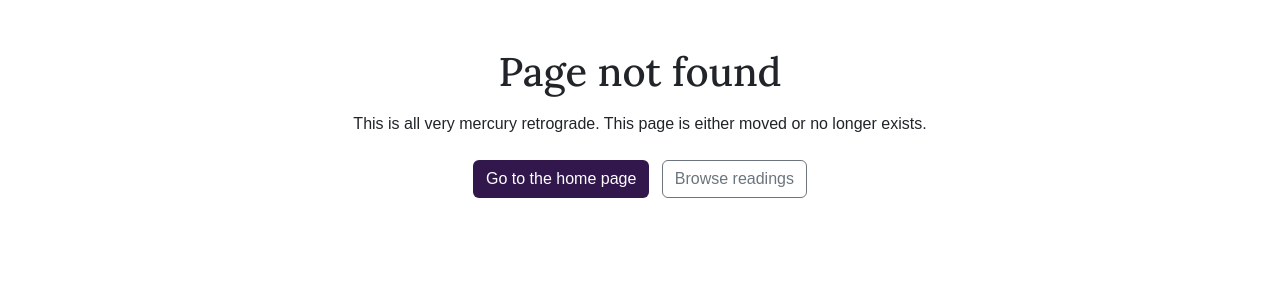
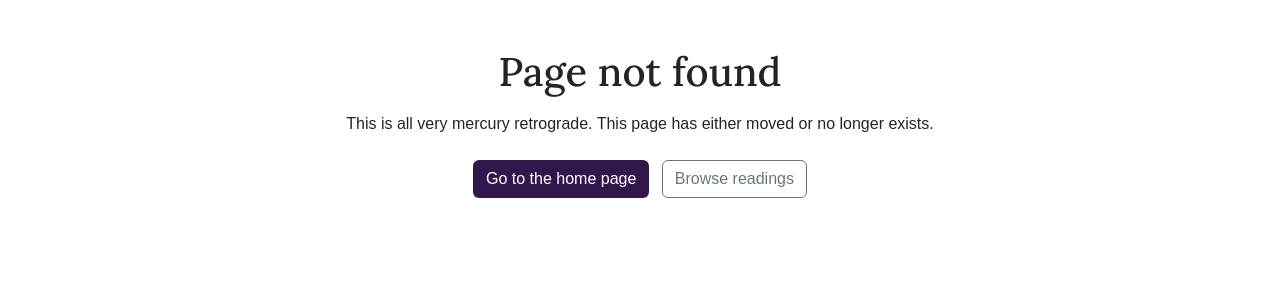
Before and after one commit to Rehanon-Mackenzie/readings-with-rehanon, a Django app: template templates/404.html in a window 1280 px wide. Shown: the part 56-363 px from the top of the page. Run offline with Django 5.2, Linux system fonts and the light colour scheme; the template is opened without the code that fills it, so the values that code supplies are empty; some web fonts are replaced.

Commit message:
Correct text on 404 page (#11)

```diff
--- a/bookings/forms.py
+++ b/bookings/forms.py
@@ -5,6 +5,7 @@ from django.utils import timezone
 from django.db.models import DurationField, ExpressionWrapper, F
 
 from .models import AvailabilitySlot, Booking
+
 
 def available_slots_for(reading):
     """Free, future slots that are long enough for this reading."""
--- a/templates/404.html
+++ b/templates/404.html
@@ -3,7 +3,7 @@
 {% block content %}
     <section class="container my-5 text-center">
         <h1 class="mb-3">Page not found</h1>
-        <p class="mb-4">This is all very mercury retrograde. This page is either moved or no longer exists.</p>
+        <p class="mb-4">This is all very mercury retrograde. This page has either moved or no longer exists.</p>
         <a href="{% url 'home' %}" class="btn btn-brand me-2">Go to the home page</a>
         <a href="{% url 'reading_list' %}" class="btn btn-outline-secondary">Browse readings</a>
     </section>
```
